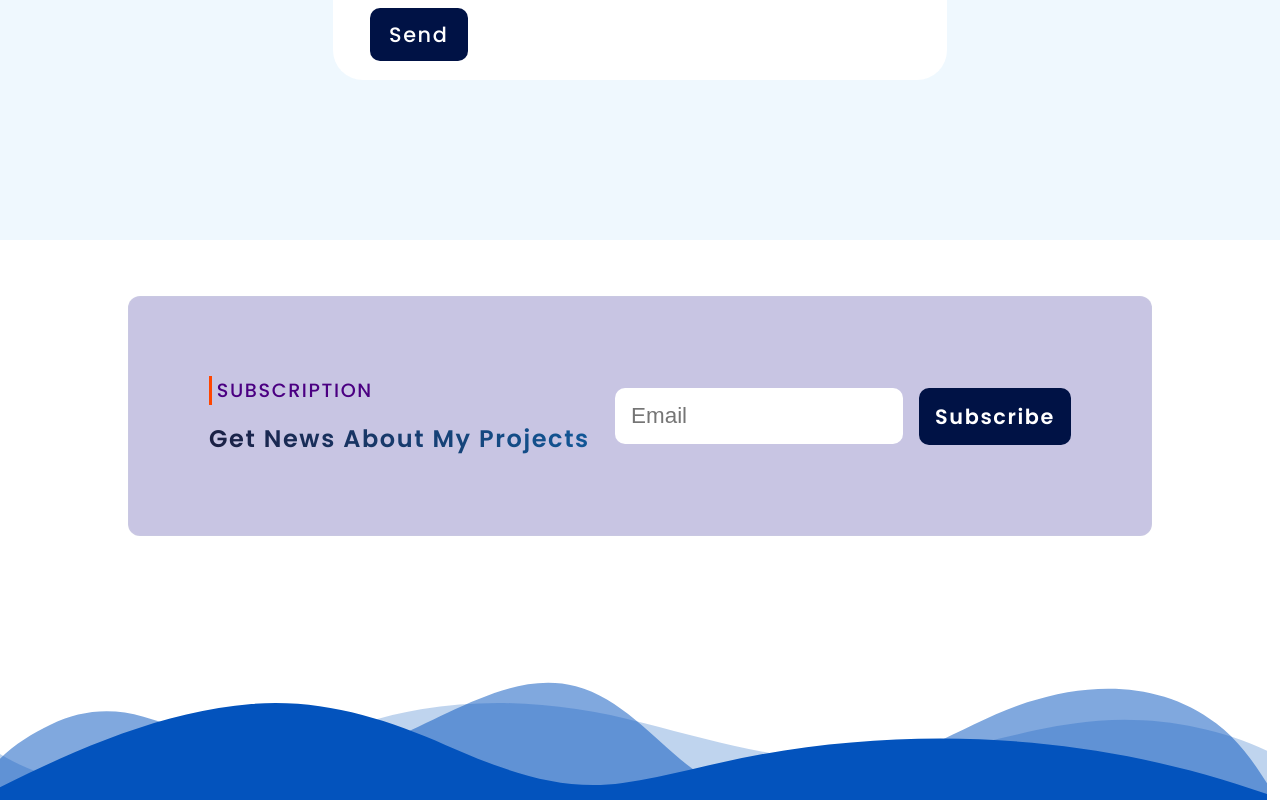
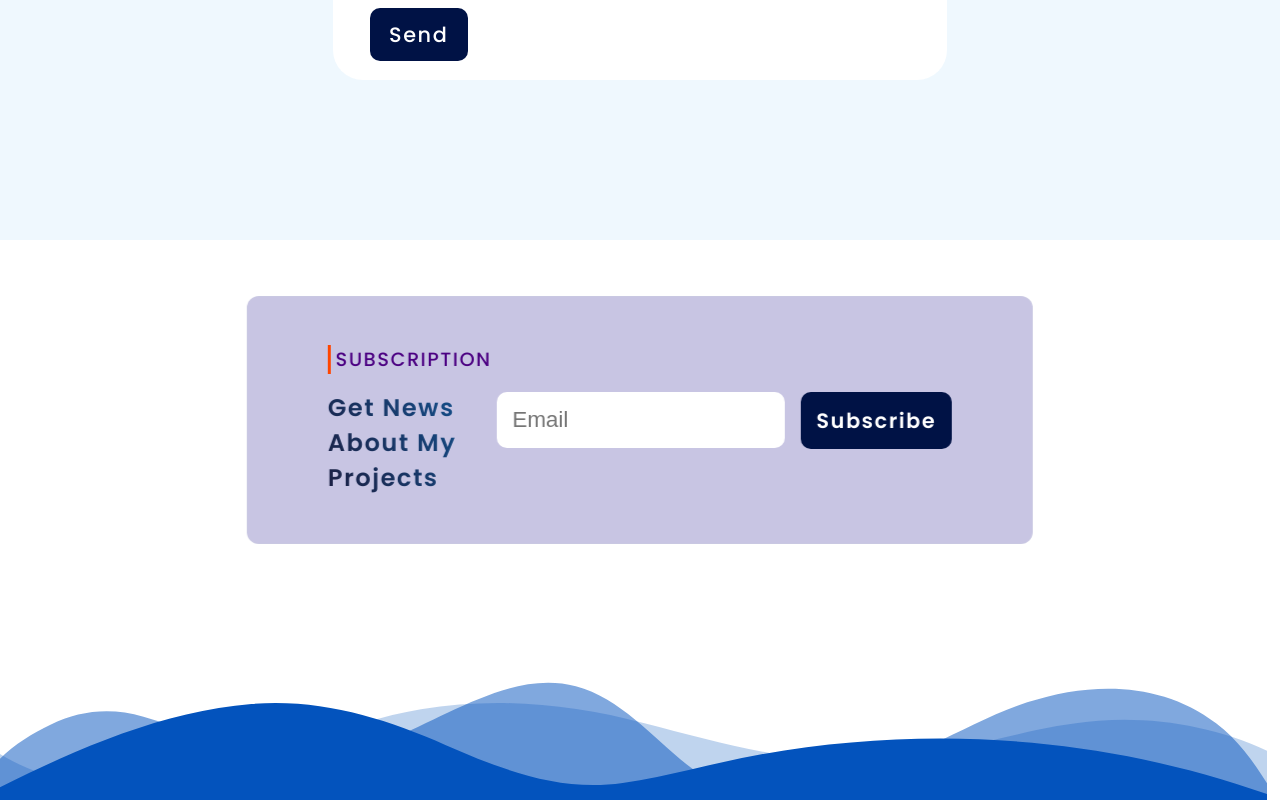
Before and after one commit to wajidkashoo14/ReactApp, a React (Create React App) app: page / in a window 1280 px wide. Shown: the part 4757-5557 px from the top of the page. Built offline with nearby package versions, Linux system fonts and the light colour scheme.

Commit message:
checking some styles

```diff
--- a/src/components/pages/Footer.css
+++ b/src/components/pages/Footer.css
@@ -29,8 +29,8 @@
     top: 10%;
     left: 50%;
     transform: translate(-50%, 0);
-    width: 80%;
-    min-height: 15rem;
+    max-width: 80%;
+    min-height: 12rem;
     display: flex;
     justify-content: space-between;
     padding: 2rem 5rem;
@@ -40,6 +40,7 @@
     background-color: rgba(64, 54, 156, 0.288);
     border-radius: 12px;
     border: 1px solid rgba(209, 213, 219, 0.151);
+    z-index: 500;
 
 }
 
@@ -63,8 +64,8 @@
     font-family: poppins,sans-serif;
     font-weight: 600;
     background-image: linear-gradient(60deg, #000428dc, #004e92e8);
-  background-clip: text;
-  color: transparent;
+    background-clip: text;
+    color: transparent;
     margin: 1rem 0;
 }
 
@@ -89,7 +90,10 @@
     font-size: 1.4rem;
 }
 
-@media only screen and (max-width:1350px) {
+@media only screen and (max-width:1440px) {
+    /* .footer{
+        height: 12rem;
+    } */
 
     .headings h1{
         font-size: 1.5rem;
--- a/src/components/pages/HeroSection.css
+++ b/src/components/pages/HeroSection.css
@@ -26,6 +26,7 @@
   letter-spacing: 0.1rem;
   font-weight: 900;
   line-height: 5.5rem;
+  width: 30rem;
 }
 
 .hero .hero-description {
@@ -35,6 +36,7 @@
   margin: 4rem 0 5rem 0;
   letter-spacing: 0.1rem;
  text-align: left;
+ /* width: 40rem; */
 }
 
  .hero-img {
```
